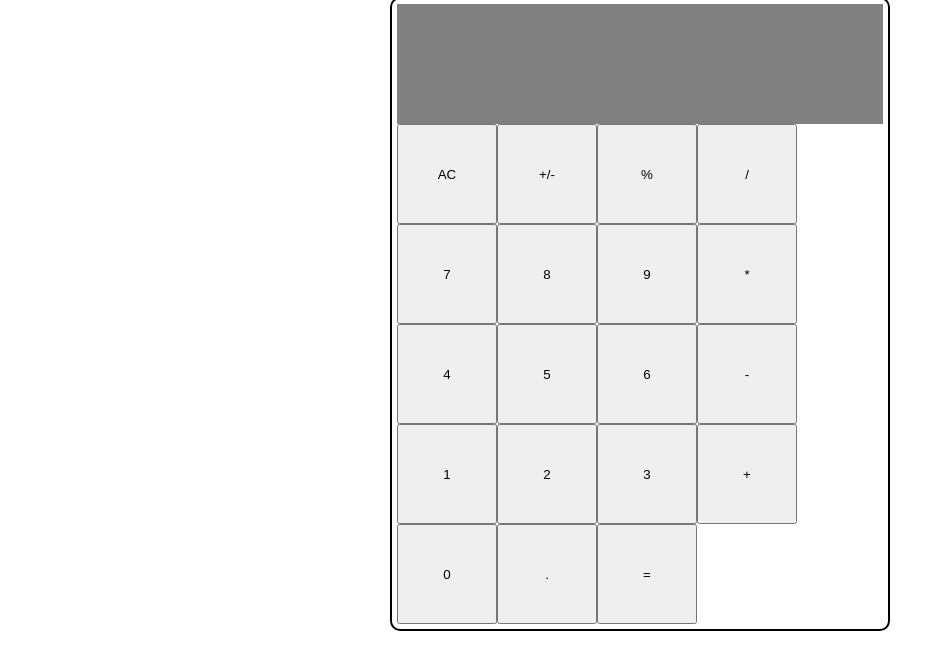
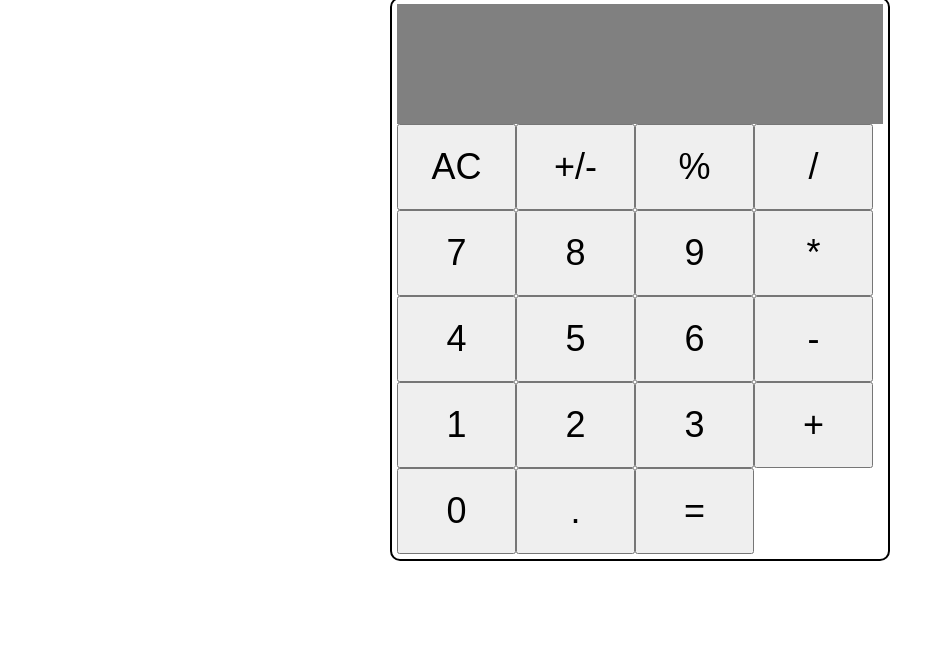
Before and after one commit to murat-yes-i-am/calculator, a plain HTML site: page index.html in a window 1280 px wide. Shown: the part 40-710 px from the top of the page, without its empty margins (0-952 px from the left). Drawn offline with Linux system fonts and the light colour scheme.

Commit message:
feat: change button size

```diff
--- a/style.css
+++ b/style.css
@@ -4,14 +4,14 @@
   box-sizing: border-box;
 }
 
-
 .calculator {
-  min-width: 350px;
+  min-width: 400px;
   max-width: 500px;
   margin: 0 auto;
   border: 2px solid black;
   border-radius: 10px;
   padding: 5px;
+  --button-width: calc((100% - 10px) / 4);
 }
 
 .output {
@@ -22,10 +22,12 @@
 .buttons {
   display: flex;
   flex-wrap: wrap;
+
 }
 
 .button {
   padding: 20px;
-  width: 100px;
-  height: 100px;
+  width: var(--button-width);
+  height: var(--button-height);
+  font-size: 36px;
 }
```
